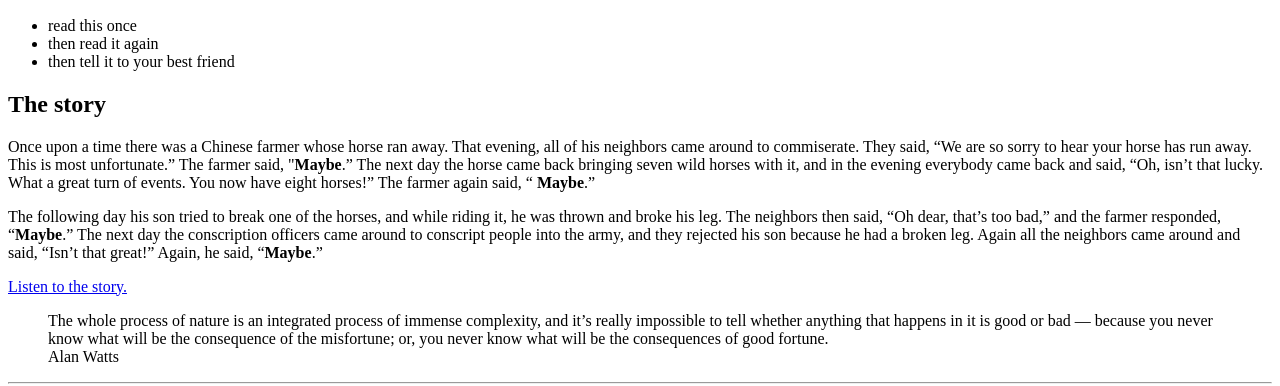
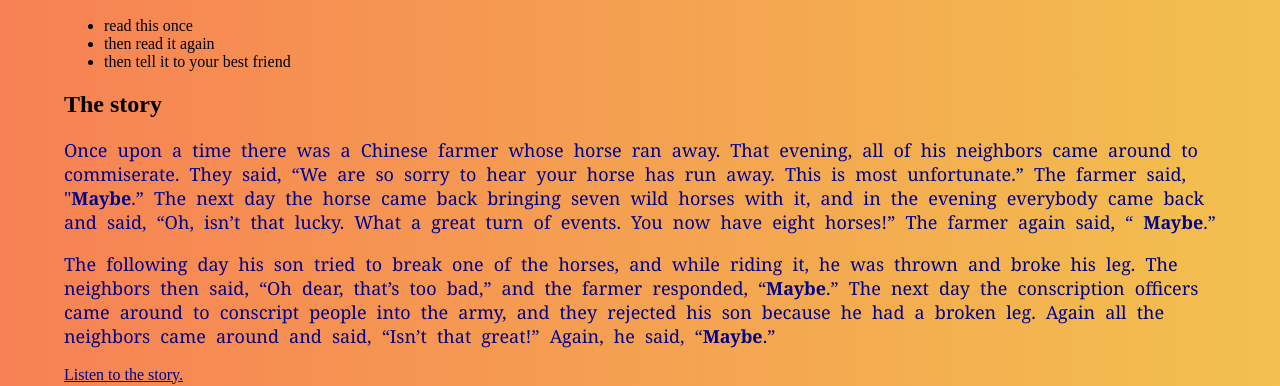
Before and after one commit to tinevancorenland/progressive-enhancement, a plain HTML site: page index.html in a window 1280 px wide. Shown: the part 434-820 px from the top of the page. Drawn offline with Linux system fonts and the light colour scheme.

Commit message:
Update na CSS opdracht deel 1

```diff
--- a/farmer.css
+++ b/farmer.css
@@ -1,6 +1,38 @@
+body {
+    max-width: 90%;
+    margin: auto;
+    /* background-color: beige;
+    background-image: url(http://www.xinhuanet.com/english/2017-09/19/136621048_15058066625161n.jpg);
+    background-repeat: no-repeat;
+    background-position: bottom right;
+    background-size: cover; */
+    background-image: linear-gradient(-90deg, #F2C14E, #F78154);
+}
+
 p {
     font-family: Georgia, 'Times New Roman', Times, serif;
     word-spacing: 0.3em;
-    font-size: 15px;
+    font-size: 18px;
     color: darkblue;
 }
+
+a:link, :visited, :active {
+    text-decoration: underline;
+    color: darkblue;
+}
+
+a:hover {
+    font-size: 150%;
+}
+
+blockquote {
+    max-width: 50%;
+    margin: auto;
+    text-align: justify;
+    font-size: 160%;
+    background-color: lightgray;
+    border-left-width: 3px;
+    border-left-style: dashed;
+    padding: 30px;
+    margin: 80px 0;
+}
--- a/index.html
+++ b/index.html
@@ -4,6 +4,7 @@
     <meta charset="UTF-8">
     <meta name="viewport" content="width=device-width, initial-scale=1.0">
     <meta http-equiv="X-UA-Compatible" content="ie=edge">
+    <link rel="stylesheet" href="farmer.css">
     <title>The Story of the Chinese Farmer</title>
 </head>
 <body>
@@ -29,7 +30,7 @@
 <a href="https://youtu.be/X8aKIyJOcXM" target="blank"><span title="Click to open a youtube video in a new tab"> Listen to the story.</span></a>
 
 <blockquote>The whole process of nature is an integrated process of immense complexity, and it’s really impossible to tell whether anything that happens in it is <span class="good">good</span> or <span class="bad">bad</span> — because you never know what will be the consequence of the misfortune; or, you never know what will be the consequences of <span class="good">good</span> fortune.<br>
-Alan Watts</blockquote>
+- Alan Watts</blockquote>
 
 <hr>
 
```
